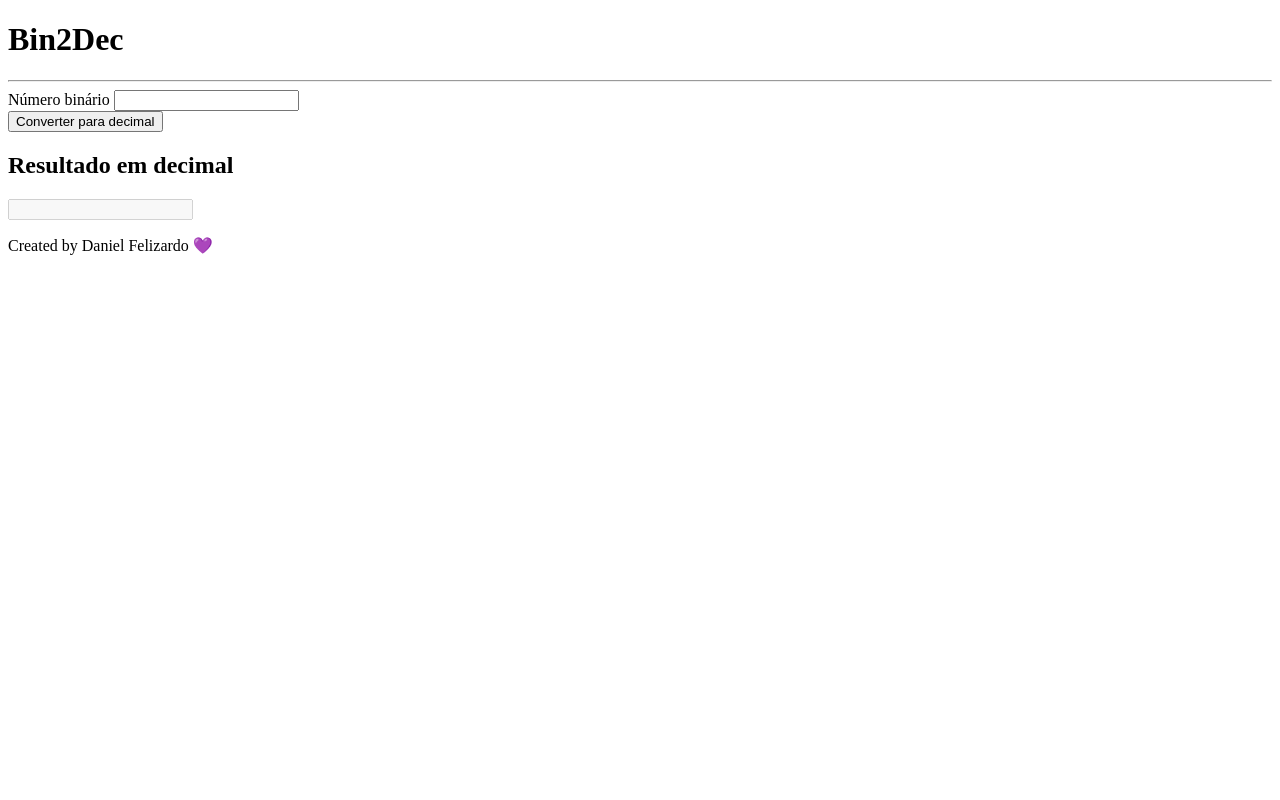
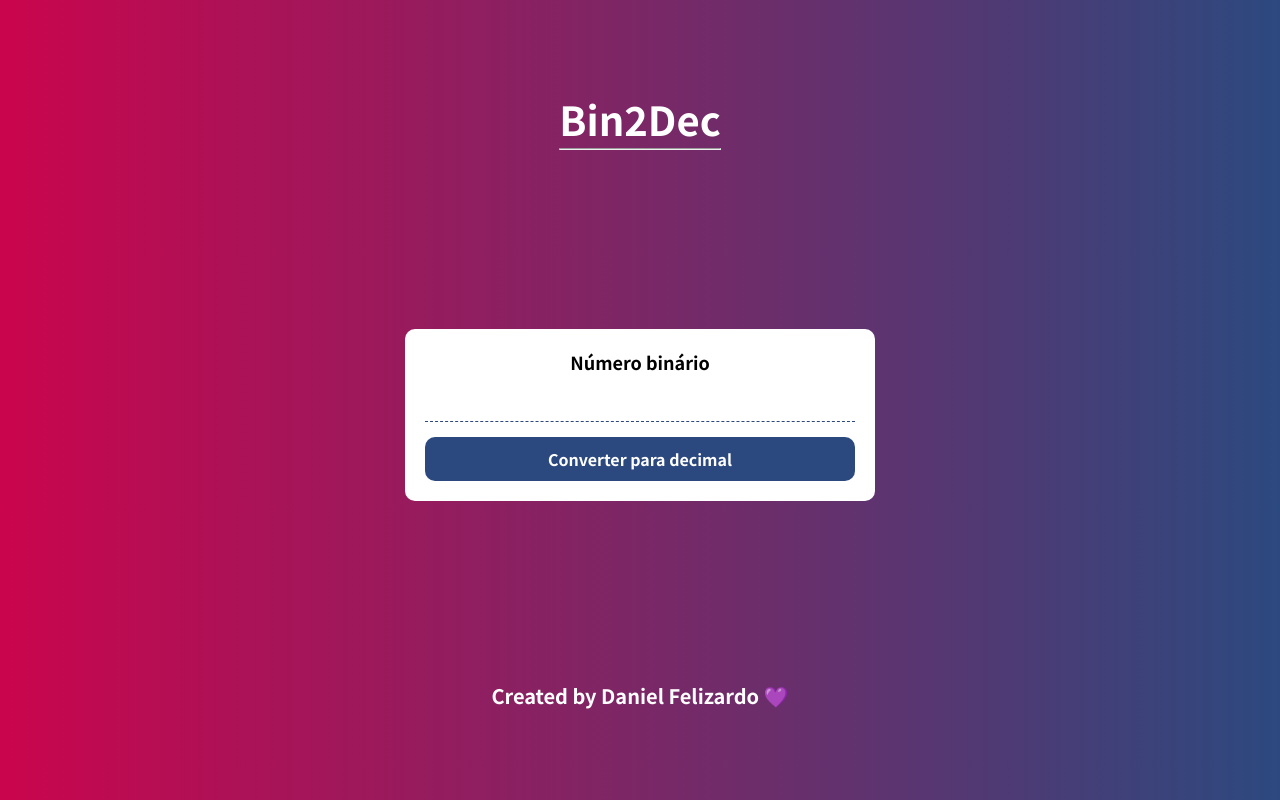
Before and after one commit to danieldfc/app-ideas-challenge, a plain HTML site: page Bin2Dec/index.html in a window 1280 px wide. Drawn offline with Linux system fonts and the light colour scheme; the site is published under a folder, as on GitHub Pages, so addresses that start at the root find nothing.

Commit message:
fix: refactor relative path

```diff
--- a/Bin2Dec/index.html
+++ b/Bin2Dec/index.html
@@ -4,7 +4,7 @@
   <meta charset="UTF-8" />
   <meta name="viewport" content="width=device-width, initial-scale=1.0" />
   <link href="https://fonts.googleapis.com/css2?family=Noto+Sans+JP:wght@400;500;700&display=swap" rel="stylesheet" />
-  <link rel="stylesheet" href="/css/styles.css" />
+  <link rel="stylesheet" href="./css/styles.css" />
 
   <title>Bin2Dec - Challenge</title>
 </head>
@@ -31,6 +31,6 @@
       <p>Created by Daniel Felizardo 💜</p>
     </footer>
   </main>
-  <script src="/js/script.js"></script>
+  <script src="./js/script.js"></script>
 </body>
 </html>
```
